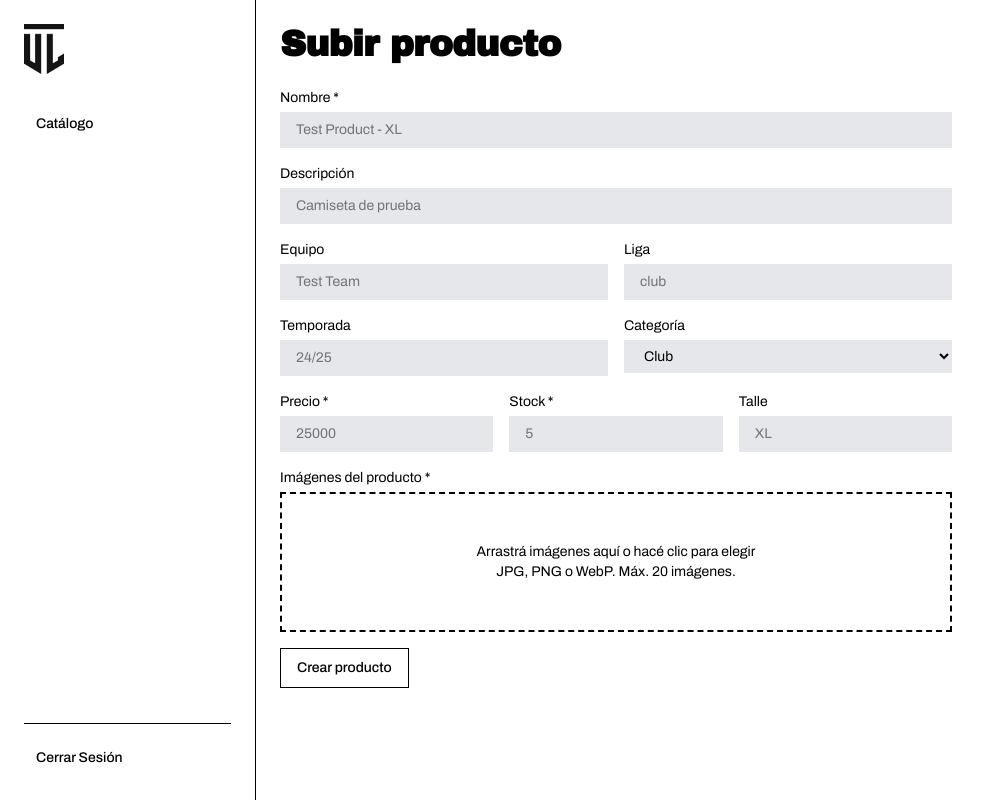
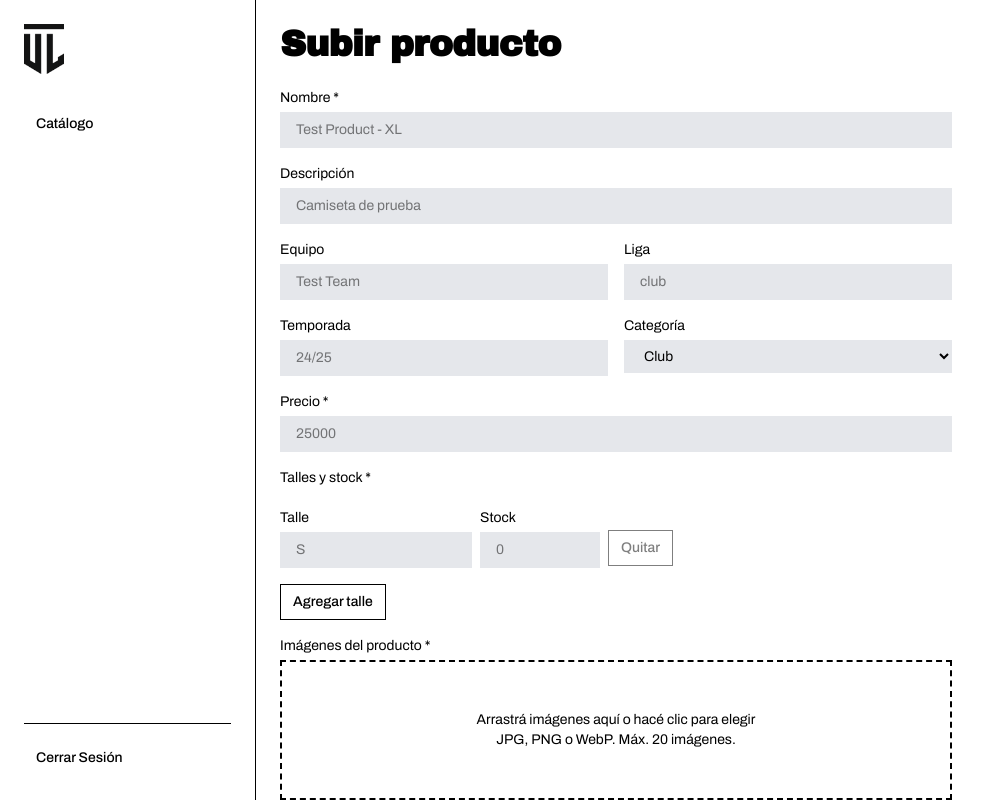
Before and after one commit to Ultima-Linea-Development/ultima-linea-front, a Next.js app: page /admin/add-product in a window 1280 px wide. Shown: the whole page, without its empty margins (0-991 px from the left). Built offline with nearby package versions, Linux system fonts and the light colour scheme; sample sign-in values are in the browser's storage.

Commit message:
stock por productos

```diff
--- a/app/admin/add-product/page.tsx
+++ b/app/admin/add-product/page.tsx
@@ -16,6 +16,8 @@ import ImageUploadDropzone from "@/components/ui/ImageUploadDropzone";
 import { isAdmin, getUserFromToken, clearAuth, getToken } from "@/lib/auth";
 import { adminProductsApi, adminUploadApi, type CreateProductRequest } from "@/lib/api";
 import { generateSlug } from "@/lib/utils";
+import { emptySizeStockRow, rowsToPayload, type SizeStockRow } from "@/lib/product-inventory";
+import ProductSizeStockFields from "@/components/admin/ProductSizeStockFields";
 
 const CATEGORY_OPTIONS: Array<{ value: CreateProductRequest["category"]; label: string }> = [
   { value: "club", label: "Club" },
@@ -37,8 +39,7 @@ export default function AdminAddProductPage() {
   const [league, setLeague] = useState("");
   const [season, setSeason] = useState("");
   const [price, setPrice] = useState("");
-  const [stock, setStock] = useState("");
-  const [size, setSize] = useState("");
+  const [sizeRows, setSizeRows] = useState<SizeStockRow[]>(() => [emptySizeStockRow()]);
   const [imageFiles, setImageFiles] = useState<File[]>([]);
   const [category, setCategory] = useState<CreateProductRequest["category"]>("club");
 
@@ -73,14 +74,14 @@ export default function AdminAddProductPage() {
     }
 
     const priceNum = Number(price);
-    const stockNum = Number(stock);
     if (Number.isNaN(priceNum) || priceNum < 0) {
       setError("Precio debe ser un número válido.");
       setIsSubmitting(false);
       return;
     }
-    if (Number.isNaN(stockNum) || stockNum < 0) {
-      setError("Stock debe ser un número válido.");
+    const inventory = rowsToPayload(sizeRows);
+    if (!inventory) {
+      setError("Completá al menos un talle con stock válido (número ≥ 0).");
       setIsSubmitting(false);
       return;
     }
@@ -119,8 +120,8 @@ export default function AdminAddProductPage() {
         league: league.trim() || undefined,
         season: season.trim() || undefined,
         price: priceNum,
-        stock: stockNum,
-        size: size.trim() || undefined,
+        sizes: inventory.sizes,
+        stock_by_sizes: inventory.stock_by_sizes,
         image_urls: uploadResponse.data.urls,
         category,
       };
@@ -140,8 +141,7 @@ export default function AdminAddProductPage() {
       setLeague("");
       setSeason("");
       setPrice("");
-      setStock("");
-      setSize("");
+      setSizeRows([emptySizeStockRow()]);
       setImageFiles([]);
       setCategory("club");
     } catch {
@@ -284,37 +284,16 @@ export default function AdminAddProductPage() {
                 />
               </Label>
             </Div>
-            <Div spacing="md" className="flex-1 min-w-[120px]">
-              <Label htmlFor="stock" display="block" spacing="sm">
-                <Typography variant="body2" mb={1}>
-                  Stock *
-                </Typography>
-                <Input
-                  id="stock"
-                  type="number"
-                  min={0}
-                  value={stock}
-                  onChange={(e) => setStock(e.target.value)}
-                  required
-                  placeholder="5"
-                />
-              </Label>
-            </Div>
-            <Div spacing="md" className="flex-1 min-w-[120px]">
-              <Label htmlFor="size" display="block" spacing="sm">
-                <Typography variant="body2" mb={1}>
-                  Talle
-                </Typography>
-                <Input
-                  id="size"
-                  type="text"
-                  value={size}
-                  onChange={(e) => setSize(e.target.value)}
-                  placeholder="XL"
-                />
-              </Label>
-            </Div>
           </Box>
+
+          <Div spacing="md">
+            <ProductSizeStockFields
+              idPrefix="add"
+              rows={sizeRows}
+              onRowsChange={setSizeRows}
+              disabled={isSubmitting}
+            />
+          </Div>
 
           <Div spacing="md" className="space-y-2">
             <Typography variant="body2" mb={1}>
--- a/components/admin/AdminProductEditForm.tsx
+++ b/components/admin/AdminProductEditForm.tsx
@@ -14,6 +14,12 @@ import ImageUploadDropzone from "@/components/ui/ImageUploadDropzone";
 import type { Product, UpdateProductRequest } from "@/lib/api";
 import { adminUploadApi } from "@/lib/api";
 import { generateSlug } from "@/lib/utils";
+import {
+  productToRows,
+  rowsToPayload,
+  type SizeStockRow,
+} from "@/lib/product-inventory";
+import ProductSizeStockFields from "@/components/admin/ProductSizeStockFields";
 
 const CATEGORY_OPTIONS: Array<{ value: "club" | "national" | "retro"; label: string }> = [
   { value: "club", label: "Club" },
@@ -44,7 +50,8 @@ export default function AdminProductEditForm({
   const [league, setLeague] = useState(product.league ?? "");
   const [season, setSeason] = useState(product.season ?? "");
   const [price, setPrice] = useState(String(product.price));
-  const [stock, setStock] = useState(String(product.stock));
+  const [sizeRows, setSizeRows] = useState<SizeStockRow[]>(() => productToRows(product));
+  const [inventoryError, setInventoryError] = useState("");
   const [category, setCategory] = useState<Product["category"]>(product.category ?? "club");
   const [isActive, setIsActive] = useState(product.is_active);
   const [currentImageUrls, setCurrentImageUrls] = useState<string[]>(product.image_urls ?? []);
@@ -55,7 +62,9 @@ export default function AdminProductEditForm({
     setCurrentImageUrls(product.image_urls ?? []);
     setNewFiles([]);
     setImageError("");
-  }, [product.id, product.image_urls]);
+    setSizeRows(productToRows(product));
+    setInventoryError("");
+  }, [product.id, product.image_urls, product.sizes, product.stock_by_sizes, product.stock, product.size]);
 
   const removeCurrentImage = (index: number) => {
     setCurrentImageUrls((prev) => prev.filter((_, i) => i !== index));
@@ -64,9 +73,14 @@ export default function AdminProductEditForm({
   const handleSubmit = async (e: FormEvent<HTMLFormElement>) => {
     e.preventDefault();
     setImageError("");
+    setInventoryError("");
     const priceNum = Number(price);
-    const stockNum = Number(stock);
-    if (Number.isNaN(priceNum) || priceNum < 0 || Number.isNaN(stockNum) || stockNum < 0) return;
+    if (Number.isNaN(priceNum) || priceNum < 0) return;
+    const inventory = rowsToPayload(sizeRows);
+    if (!inventory) {
+      setInventoryError("Completá al menos un talle con stock válido (número ≥ 0).");
+      return;
+    }
 
     let finalUrls = [...currentImageUrls];
     if (newFiles.length > 0) {
@@ -100,7 +114,8 @@ export default function AdminProductEditForm({
       league: league.trim() || undefined,
       season: season.trim() || undefined,
       price: priceNum,
-      stock: stockNum,
+      sizes: inventory.sizes,
+      stock_by_sizes: inventory.stock_by_sizes,
       category,
       is_active: isActive,
       image_urls: finalUrls,
@@ -216,20 +231,13 @@ export default function AdminProductEditForm({
               />
             </Label>
           </Div>
-          <Div spacing="md" className="min-w-[100px]">
-            <Label htmlFor="edit-stock" display="block" spacing="sm">
-              <Typography variant="body2" mb={1}>
-                Stock *
-              </Typography>
-              <Input
-                id="edit-stock"
-                type="number"
-                min={0}
-                value={stock}
-                onChange={(e) => setStock(e.target.value)}
-                required
-              />
-            </Label>
+          <Div spacing="md" className="min-w-0 w-full max-w-md">
+            <ProductSizeStockFields
+              idPrefix="edit"
+              rows={sizeRows}
+              onRowsChange={setSizeRows}
+              disabled={isSubmitting}
+            />
           </Div>
           <Div spacing="md" className="flex items-center gap-2">
             <input
@@ -282,10 +290,10 @@ export default function AdminProductEditForm({
           <ImageUploadDropzone files={newFiles} onFilesChange={setNewFiles} />
         </Div>
 
-        {(error || imageError) && (
+        {(error || imageError || inventoryError) && (
           <Alert variant="destructive">
             <Typography variant="body2" color="destructive">
-              {error || imageError}
+              {error || imageError || inventoryError}
             </Typography>
           </Alert>
         )}
--- a/components/admin/AdminProductsTable.tsx
+++ b/components/admin/AdminProductsTable.tsx
@@ -8,6 +8,7 @@ import { Button } from "@/components/ui/button";
 import type { Product } from "@/lib/api";
 import { formatPrice } from "@/lib/utils";
 import { cn } from "@/lib/utils";
+import { getProductTotalStock } from "@/lib/product-inventory";
 
 const PER_PAGE = 10;
 
@@ -179,7 +180,7 @@ export default function AdminProductsTable({
                     </span>
                   </td>
                   <td className={cellClass}>
-                    <Typography variant="body2">{p.stock}</Typography>
+                    <Typography variant="body2">{getProductTotalStock(p)}</Typography>
                   </td>
                   <td className={cellClass}>
                     <span
--- /dev/null
+++ b/components/admin/ProductSizeStockFields.tsx
@@ -0,0 +1,95 @@
+"use client";
+
+import Box from "@/components/layout/Box";
+import Typography from "@/components/ui/Typography";
+import Label from "@/components/ui/Label";
+import Input from "@/components/ui/Input";
+import { Button } from "@/components/ui/button";
+import { emptySizeStockRow, type SizeStockRow } from "@/lib/product-inventory";
+
+type ProductSizeStockFieldsProps = {
+  rows: SizeStockRow[];
+  onRowsChange: (rows: SizeStockRow[]) => void;
+  disabled?: boolean;
+  idPrefix?: string;
+};
+
+export default function ProductSizeStockFields({
+  rows,
+  onRowsChange,
+  disabled = false,
+  idPrefix = "size-stock",
+}: ProductSizeStockFieldsProps) {
+  const addRow = () => onRowsChange([...rows, emptySizeStockRow()]);
+
+  const removeRow = (index: number) => {
+    if (rows.length <= 1) return;
+    onRowsChange(rows.filter((_, i) => i !== index));
+  };
+
+  const updateRow = (index: number, field: keyof SizeStockRow, value: string) => {
+    const next = [...rows];
+    next[index] = { ...next[index], [field]: value };
+    onRowsChange(next);
+  };
+
+  return (
+    <Box display="flex" direction="col" gap="4" className="w-full">
+      <Typography variant="body2" mb={1}>
+        Talles y stock *
+      </Typography>
+      {rows.map((row, index) => (
+        <Box
+          key={row.id}
+          display="flex"
+          gap="2"
+          className="flex-wrap items-end">
+          <div className="min-w-[100px] flex-1">
+            <Label htmlFor={`${idPrefix}-size-${index}`} display="block" spacing="sm">
+              <Typography variant="body2" mb={1}>
+                Talle
+              </Typography>
+              <Input
+                id={`${idPrefix}-size-${index}`}
+                type="text"
+                value={row.size}
+                onChange={(e) => updateRow(index, "size", e.target.value)}
+                disabled={disabled}
+                placeholder="S"
+              />
+            </Label>
+          </div>
+          <div className="min-w-[80px] w-[120px]">
+            <Label htmlFor={`${idPrefix}-stock-${index}`} display="block" spacing="sm">
+              <Typography variant="body2" mb={1}>
+                Stock
+              </Typography>
+              <Input
+                id={`${idPrefix}-stock-${index}`}
+                type="number"
+                min={0}
+                value={row.stock}
+                onChange={(e) => updateRow(index, "stock", e.target.value)}
+                disabled={disabled}
+                placeholder="0"
+              />
+            </Label>
+          </div>
+          <Button
+            type="button"
+            variant="outline"
+            size="sm"
+            className="shrink-0 mb-0.5"
+            disabled={disabled || rows.length <= 1}
+            onClick={() => removeRow(index)}
+            aria-label={`Quitar talle ${index + 1}`}>
+            Quitar
+          </Button>
+        </Box>
+      ))}
+      <Button type="button" variant="outline" size="sm" className="w-fit" disabled={disabled} onClick={addRow}>
+        Agregar talle
+      </Button>
+    </Box>
+  );
+}
--- /dev/null
+++ b/lib/product-inventory.ts
@@ -0,0 +1,72 @@
+import type { Product } from "@/lib/api";
+
+function newRowId(): string {
+  if (typeof crypto !== "undefined" && "randomUUID" in crypto) {
+    return crypto.randomUUID();
+  }
+  return `r-${Date.now()}-${Math.random().toString(36).slice(2, 11)}`;
+}
+
+export type SizeStockRow = { id: string; size: string; stock: string };
+
+export function emptySizeStockRow(): SizeStockRow {
+  return { id: newRowId(), size: "", stock: "" };
+}
+
+export function getProductTotalStock(
+  product: Pick<Product, "stock" | "stock_by_sizes">
+): number {
+  const by = product.stock_by_sizes;
+  if (by && Object.keys(by).length > 0) {
+    return Object.values(by).reduce((a, b) => a + b, 0);
+  }
+  return product.stock ?? 0;
+}
+
+export function orderedSizeEntries(product: Product): [string, number][] {
+  const by = product.stock_by_sizes;
+  if (by && Object.keys(by).length > 0) {
+    const order = product.sizes?.length ? product.sizes : Object.keys(by).sort((a, b) => a.localeCompare(b));
+    return order.map((s) => [s, by[s] ?? 0]);
+  }
+  if (product.size?.trim() && product.stock != null) {
+    return [[product.size.trim(), product.stock]];
+  }
+  return [];
+}
+
+export function productToRows(product: Product): SizeStockRow[] {
+  const by = product.stock_by_sizes;
+  if (by && Object.keys(by).length > 0) {
+    const order = product.sizes?.length ? product.sizes : Object.keys(by);
+    return order.map((s) => ({
+      id: newRowId(),
+      size: s,
+      stock: String(by[s] ?? 0),
+    }));
+  }
+  if (product.size?.trim()) {
+    return [{ id: newRowId(), size: product.size.trim(), stock: String(product.stock ?? 0) }];
+  }
+  if (product.stock != null) {
+    return [{ id: newRowId(), size: "", stock: String(product.stock) }];
+  }
+  return [emptySizeStockRow()];
+}
+
+export function rowsToPayload(
+  rows: SizeStockRow[]
+): { sizes: string[]; stock_by_sizes: Record<string, number> } | null {
+  const filtered = rows.filter((r) => r.size.trim());
+  if (filtered.length === 0) return null;
+  const sizes: string[] = [];
+  const stock_by_sizes: Record<string, number> = {};
+  for (const r of filtered) {
+    const size = r.size.trim();
+    const n = Number(r.stock);
+    if (Number.isNaN(n) || n < 0) return null;
+    sizes.push(size);
+    stock_by_sizes[size] = n;
+  }
+  return { sizes, stock_by_sizes };
+}
```
Also changed, not shown: app/product/[slug]/page.tsx (+17 -1 lines), lib/api.ts (+6 -3 lines).
